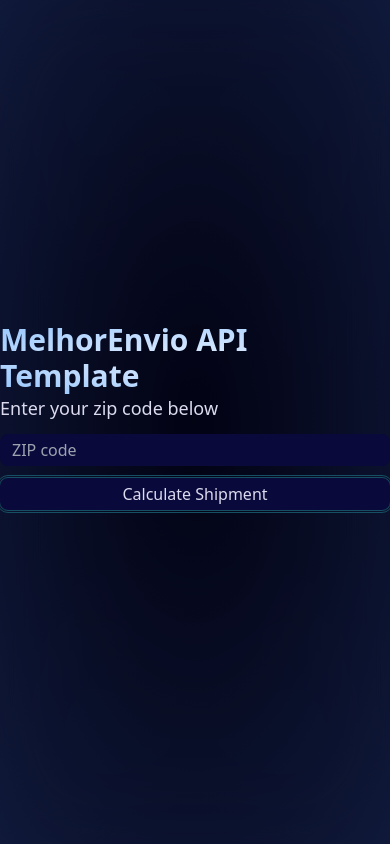
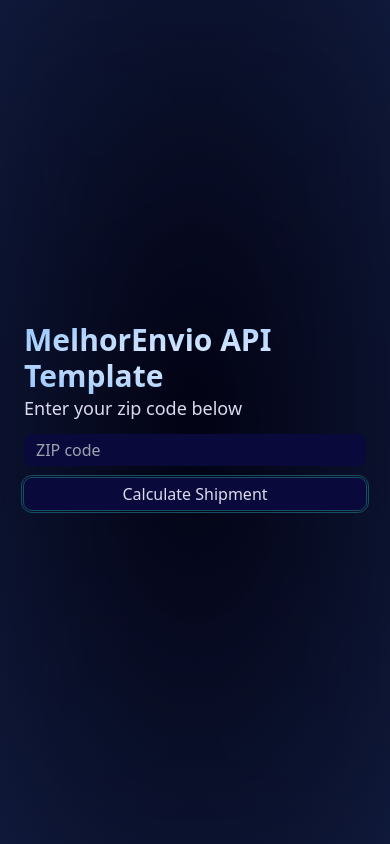
Before and after one commit to hahayz77/melhor-envio-template, a Next.js app: page / in a window 390 px wide. Built offline with nearby package versions, Linux system fonts and the light colour scheme.

Commit message:
layout correction

```diff
--- a/src/styles/globals.css
+++ b/src/styles/globals.css
@@ -12,7 +12,7 @@
 }
 
 body {
-  @apply min-h-screen overflow-x-hidden transition-all duration-300 bg-gradient-radial from-[--primary] to-blue-950 text-[--white] grid place-content-center
+  @apply min-h-screen overflow-x-hidden mx-6 sm:mx-0 transition-all duration-300 bg-gradient-radial from-[--primary] to-blue-950 text-[--white] grid place-content-center
 }
 
 h1{
```
